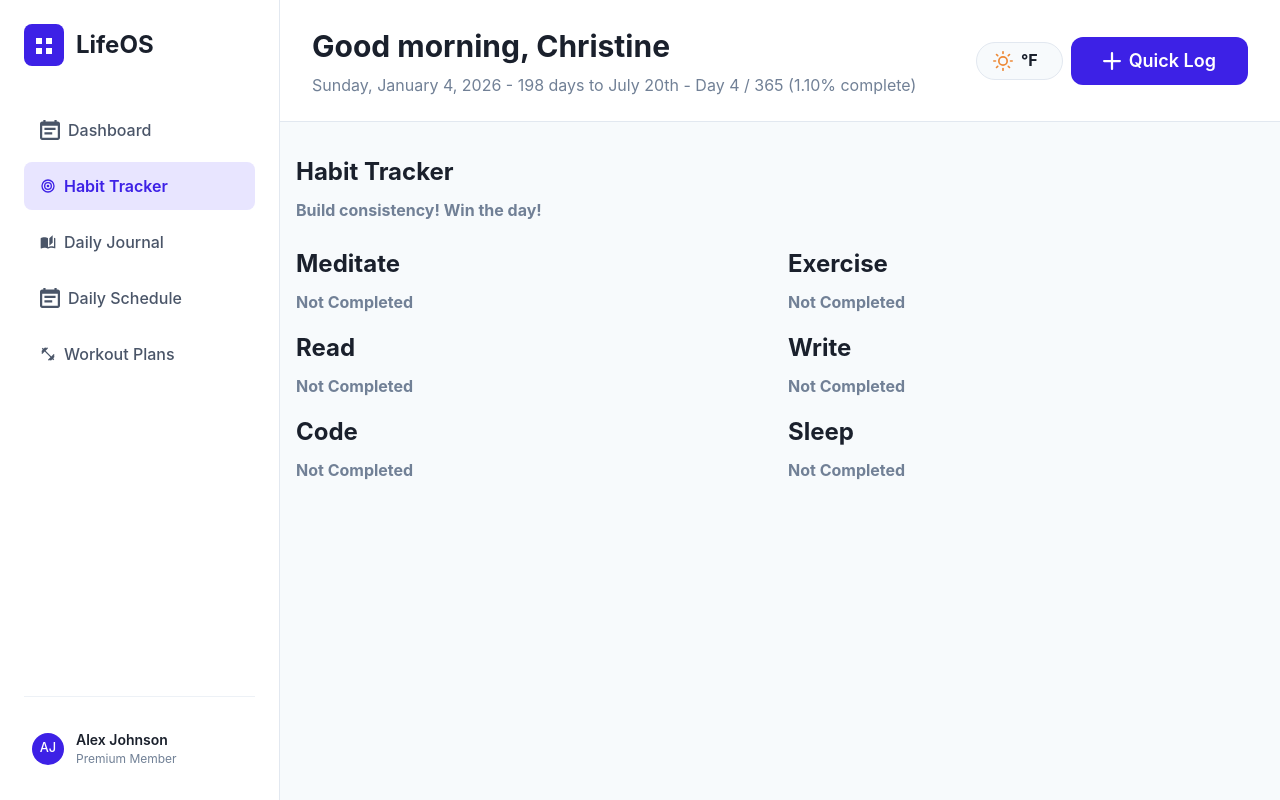
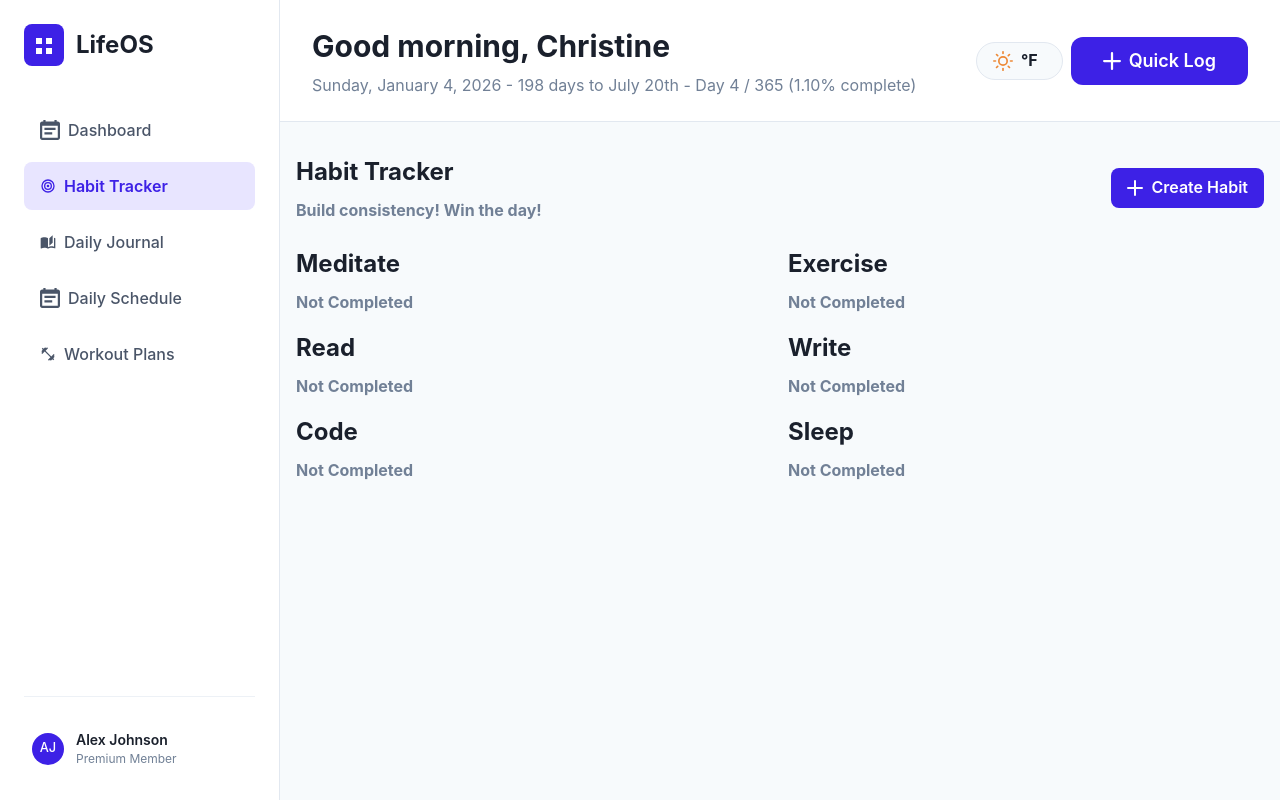
Before and after one commit to celuu/clap, a React (Create React App) app: page /habit-tracker in a window 1280 px wide. Built offline with nearby package versions, Linux system fonts and the light colour scheme; no server answers.

Commit message:
Add in handler for habits through supabase.

```diff
--- a/src/pages/HabitTracker/index.tsx
+++ b/src/pages/HabitTracker/index.tsx
@@ -1,7 +1,9 @@
-import { Container, VStack, Text, Grid } from '@chakra-ui/react';
+import { Container, VStack, Text, Grid, Button, HStack } from '@chakra-ui/react';
 import { Card } from '../../components/Card';
 import { useState } from 'react';
 import { SingleHabit } from './SingleHabit';
+import { createHabit } from '../../services/habitService';
+import { AddIcon } from '@chakra-ui/icons';
 
 export const HabitTracker = () => {
   const [habits, setHabits] = useState([
@@ -12,10 +14,19 @@ export const HabitTracker = () => {
     { id: 5, label: 'Code', completed: false },
     { id: 6, label: 'Sleep', completed: false },
   ]);
+
+  const handleCreate = async () => {
+    await createHabit({
+      label: 'Hello',
+      completed: false,
+    });
+  };
+
   return (
     <>
       <Container maxW="container.xl" py={8}>
         <VStack spacing={6} align="stretch">
+          <HStack justify="space-between">
             <VStack spacing={2} align="stretch">
               <Text fontSize="2xl" fontWeight="bold">
                 Habit Tracker
@@ -24,6 +35,10 @@ export const HabitTracker = () => {
                 Build consistency! Win the day!
               </Text>
             </VStack>
+            <Button onClick={handleCreate} leftIcon={<AddIcon />}>
+              Create Habit
+            </Button>
+          </HStack>
 
           <Grid templateColumns="repeat(2, 1fr)" gap={4}>
             {habits.map((habit) => (
--- /dev/null
+++ b/src/services/habitService.ts
@@ -0,0 +1,18 @@
+import { supabase } from '../config/supabase';
+
+export const getHabits = async () => {
+  const { data, error } = await supabase
+    .from('habit_item')
+    .select('*')
+    .order('created_at', { ascending: false });
+
+  if (error) throw error;
+  return data;
+};
+
+export const createHabit = async (habit: { label: string; completed: boolean }) => {
+  const { data, error } = await supabase.from('habit_item').insert(habit).select();
+
+  if (error) throw error;
+  return data;
+};
```
Also changed, not shown: .eslintrc.json. Lines whose indentation alone changed are shown as unchanged.
